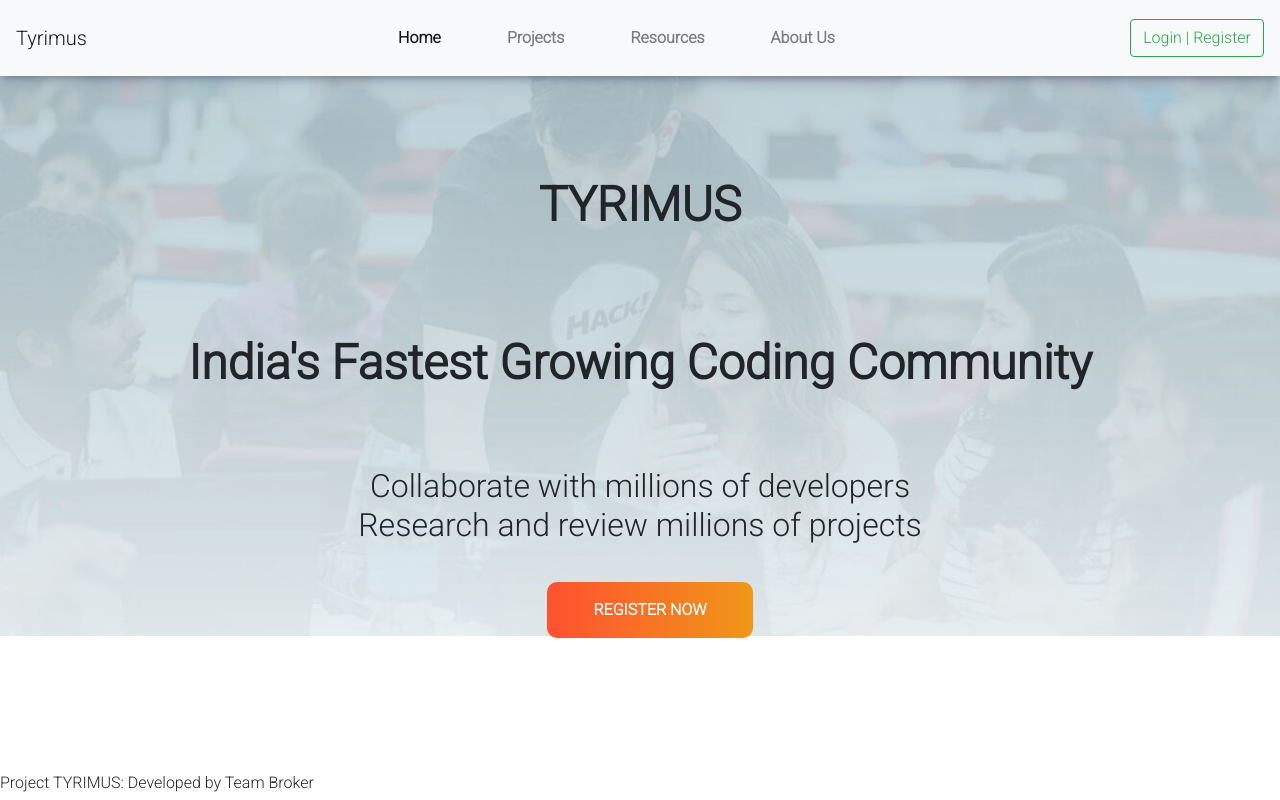
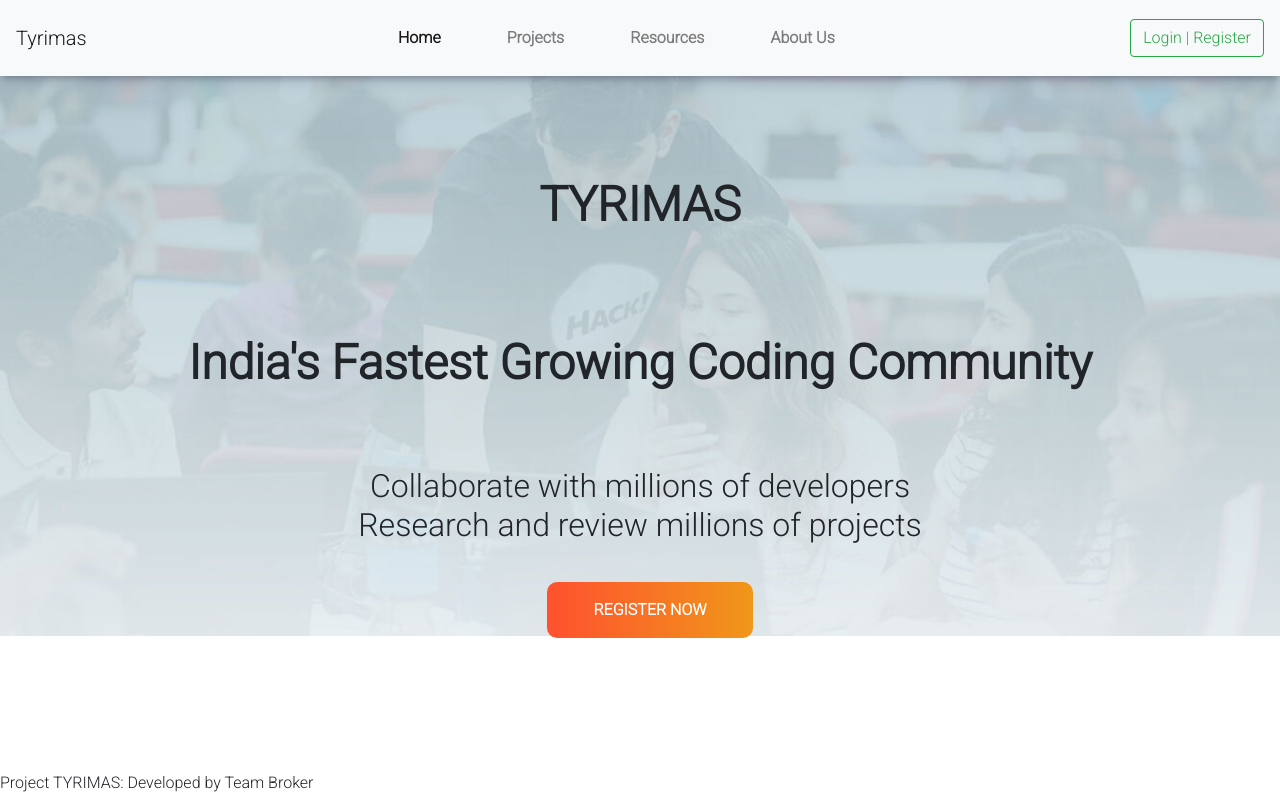
Before and after one commit to Ankita-21/TYRIMUS, a website: page index.html in a window 1280 px wide. Drawn offline with nearby package versions, Linux system fonts and the light colour scheme.

Commit message:
Spelling Correction

```diff
--- a/index.html
+++ b/index.html
@@ -13,7 +13,7 @@
 </head>
 <body>
   <nav class="navbar navbar-expand-lg navbar-light bg-light">
-    <a class="navbar-brand" href="#">Tyrimus</a>
+    <a class="navbar-brand" href="#">Tyrimas</a>
     <button class="navbar-toggler" type="button" data-toggle="collapse" data-target="#navbarSupportedContent" aria-controls="navbarSupportedContent" aria-expanded="false" aria-label="Toggle navigation">
       <span class="navbar-toggler-icon"></span>
     </button>
@@ -39,7 +39,7 @@
     </div>
   </nav>
   <div id="home">
-  <h1>TYRIMUS</h1>
+  <h1>TYRIMAS</h1>
   <h1>
     India's Fastest Growing Coding Community</h1><br><br>
 <h2>Collaborate with millions of developers<br>Research and review millions of projects</h2>
@@ -50,7 +50,7 @@
     <!-- <img src="undraw_Hello_re_3evm.svg" alt="svg"> -->
   </div>
   <div style="position: absolute; bottom: 5px;">
-    Project TYRIMUS: Developed by Team Broker
+    Project TYRIMAS: Developed by Team Broker
   </div>
 
 </body>
```
